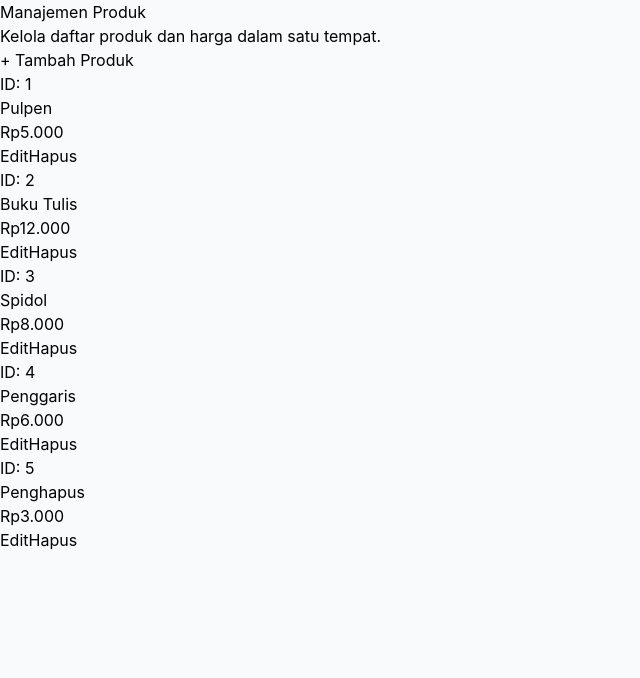
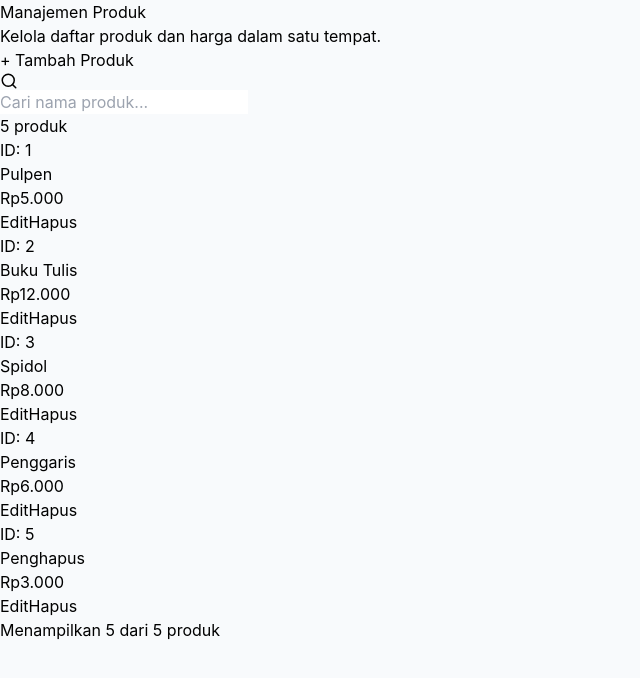
Before and after one commit to umarhyl/pweb-class-react-task, a React (Vite) app: page / in a window 1280 px wide. Shown: the top 678 px of the page, without its empty margins (0-640 px from the left). Built offline with nearby package versions, Linux system fonts and the light colour scheme; the HTML template or start-up script is replaced by a standard one.

Commit message:
feat: implement search filter and product count summary

```diff
--- a/src/App.jsx
+++ b/src/App.jsx
@@ -1,9 +1,15 @@
 import React, { useState } from 'react';
 import ProductCard from './components/ProductCard';
+import SearchBar from './components/SearchBar';
 import { initialProducts } from './data/initialProducts';
 
 function App() {
   const [products, setProducts] = useState(initialProducts);
+  const [searchTerm, setSearchTerm] = useState('');
+
+  const filteredProducts = products.filter((product) =>
+    product.name.toLowerCase().includes(searchTerm.toLowerCase())
+  );
 
   return (
     <div className="min-h-screen bg-slate-50 py-10 px-4 sm:px-6 lg:px-8">
@@ -26,9 +32,17 @@ function App() {
           </button>
         </div>
 
+        {/* Search Bar & Counter */}
+        <SearchBar
+          searchTerm={searchTerm}
+          onSearchChange={setSearchTerm}
+          count={filteredProducts.length}
+        />
+
         {/* Product Grid */}
+        {filteredProducts.length > 0 ? (
           <div className="grid grid-cols-1 sm:grid-cols-2 lg:grid-cols-3 gap-4 mt-6">
-          {products.map((product) => (
+            {filteredProducts.map((product) => (
               <ProductCard
                 key={product.id}
                 product={product}
@@ -37,6 +51,18 @@ function App() {
               />
             ))}
           </div>
+        ) : (
+          <div className="text-center py-12 bg-white rounded-2xl border border-dashed border-slate-200 mt-6">
+            <p className="text-slate-500 text-sm">
+              Tidak ada produk yang sesuai dengan pencarian &quot;{searchTerm}&quot;
+            </p>
+          </div>
+        )}
+
+        {/* Bottom Footer Info */}
+        <div className="mt-8 text-sm text-slate-500">
+          Menampilkan {filteredProducts.length} dari {products.length} produk
+        </div>
       </div>
     </div>
   );
--- /dev/null
+++ b/src/components/SearchBar.jsx
@@ -0,0 +1,26 @@
+import React from 'react';
+import { Search } from 'lucide-react';
+
+function SearchBar({ searchTerm, onSearchChange, count }) {
+  return (
+    <div className="flex flex-col sm:flex-row sm:items-center sm:justify-between gap-3 mt-6">
+      <div className="relative flex-1 max-w-md">
+        <span className="absolute inset-y-0 left-0 pl-3.5 flex items-center pointer-events-none text-slate-400">
+          <Search size={18} />
+        </span>
+        <input
+          type="text"
+          value={searchTerm}
+          onChange={(e) => onSearchChange(e.target.value)}
+          placeholder="Cari nama produk..."
+          className="w-full pl-10 pr-4 py-2 bg-white border border-slate-200 rounded-xl text-sm text-slate-800 placeholder-slate-400 focus:outline-none focus:ring-2 focus:ring-blue-500 focus:border-transparent transition-all shadow-sm"
+        />
+      </div>
+      <div className="text-sm font-medium text-slate-500">
+        {count} produk
+      </div>
+    </div>
+  );
+}
+
+export default SearchBar;
```
Lines whose indentation alone changed are shown as unchanged.
